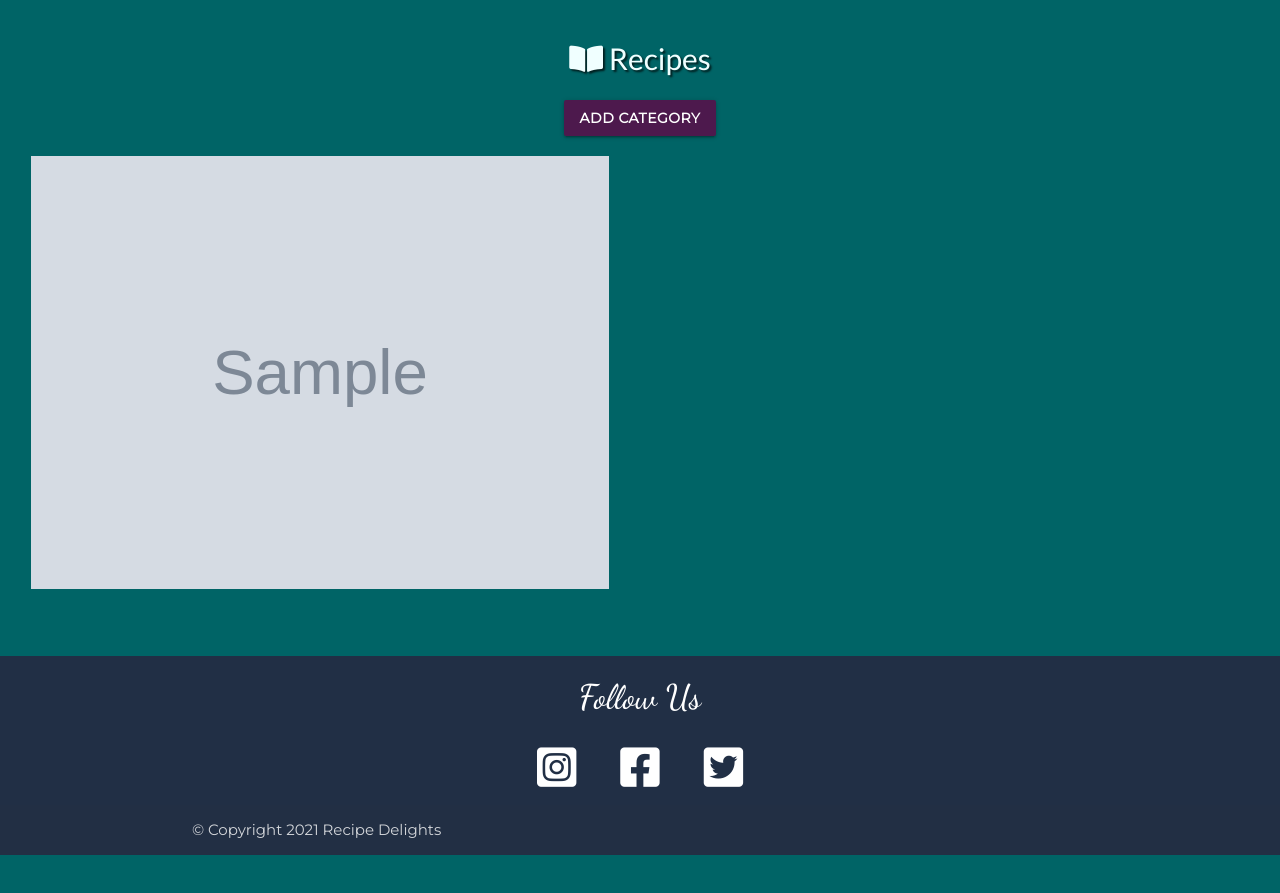
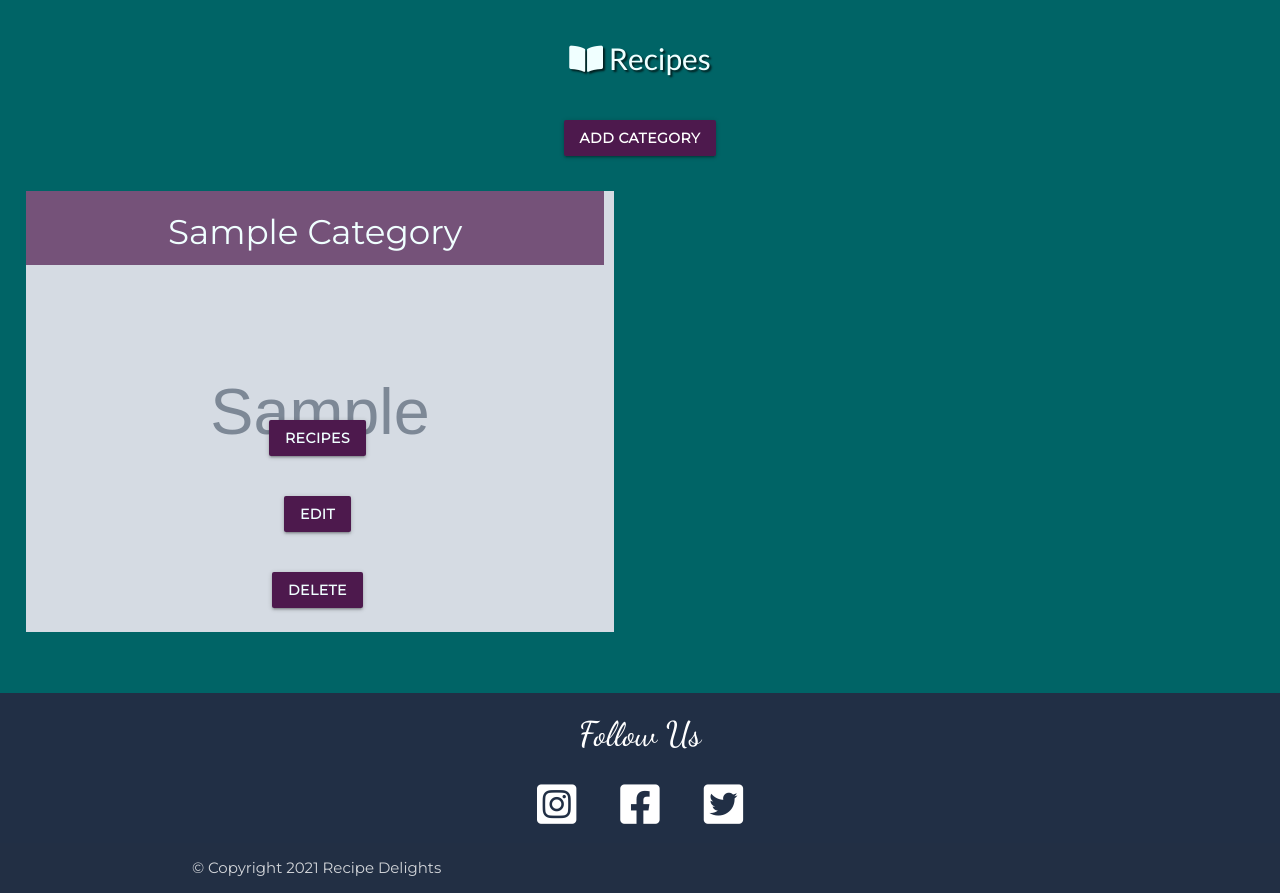
Before and after one commit to RCass172/recipe-delights, a Flask app: page /recipe_categories in a window 1280 px wide. Shown: the part 68-961 px from the top of the page. Before the commit the page ends 923 px from the top, so only its background shows below. Run offline with Flask 2, Linux system fonts and the light colour scheme; grey boxes marked "Sample" are stand-in pictures; a database or web service that is not in the repository returns one stand-in record (values such as "Sample title"); some libraries are stand-ins or nearby versions.

Commit message:
Add button and styles to recipe categories

```diff
--- a/static/css/style.css
+++ b/static/css/style.css
@@ -29,21 +29,60 @@ main {
     color: azure;
 }
 
+.capitalize {
+    text-transform: capitalize;
+}
+
 .btn {
     background-color: rgb(77,25,77);
     font-weight: bold;
     color: azure;
+    margin: 2px;
 }
 
 .btn:hover {
     background-color: rgba(77,25,77,0.7);
 }
 
+/*-- Recipe categories --*/
+
 .recipe-box img {
     object-fit: cover;
     width: 100%;
+    padding: 15px;
+}
+
+.recipe-box {
     position: relative;
-    padding: 20px;
+}
+
+.recipe-name {
+    position: absolute;
+    top: 0;
+    background: rgba(77,25,77,0.7);
+    color: azure;
+    margin: 15px 36px 15px 15px;
+    width: -webkit-fill-available;
+}
+
+.category-btn {
+    position: absolute;
+    bottom: 0;
+    margin: 20px 40px 20px 20px;
+    padding: 5px;
+    width: -webkit-fill-available;
+}
+
+@media only screen and (min-width: 1000px) {
+    .category-btn {
+        width: min-content;
+        left: 35%;
+        bottom: 0;
+    }
+
+    .btn {
+        margin: 20px;
+    }
 }
 
 /*----- Hero Img -------*/
--- a/templates/recipes.html
+++ b/templates/recipes.html
@@ -11,6 +11,14 @@
                 {% for category in categories %}
                     <div class="col s12 m6 recipe-box center-align">
                         <img src="{{ category.category_img }}" alt="recipe category image">
+                        <div class="recipe-name">
+                            <h4 class="capitalize">{{ category.category_name }}</h4>
+                        </div>
+                        <div class="category-btn center-align">
+                            <div class="btn">Recipes</div>
+                            <div class="btn">Edit</div>
+                            <div class="btn">Delete</div>
+                        </div>
                     </div>
                 {% endfor %}
             </div>
```
